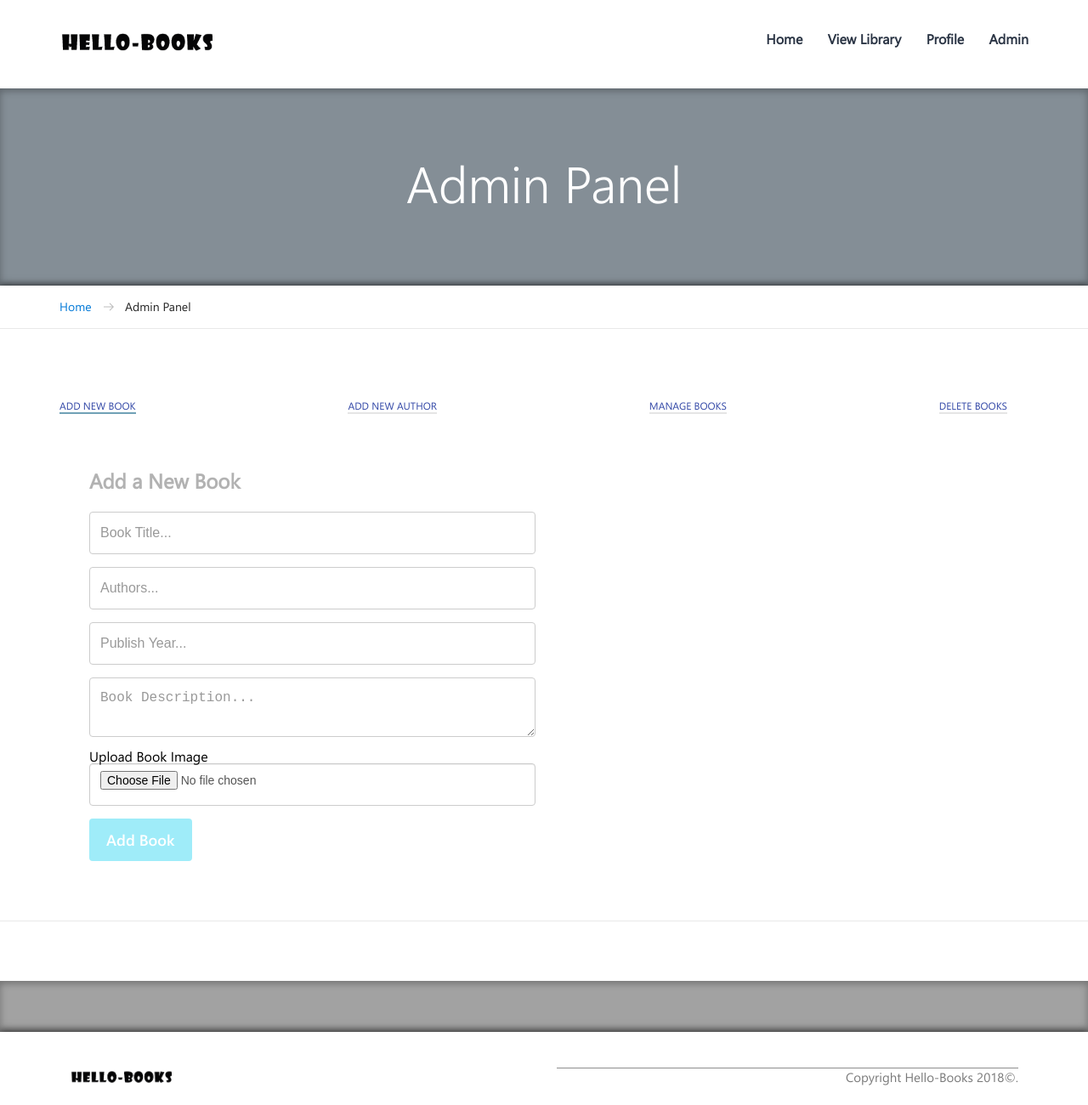
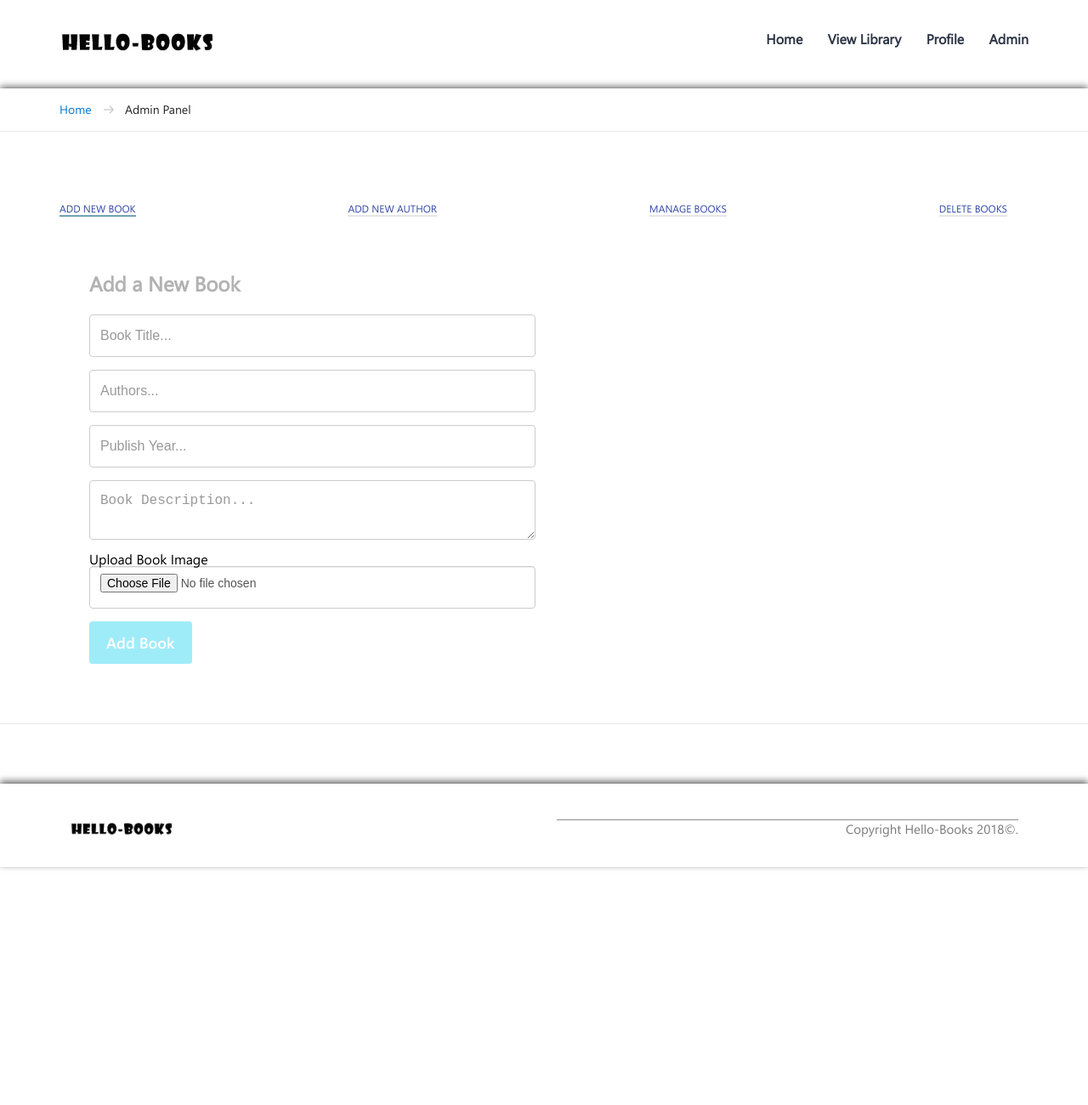
Before and after one commit to Khamisali61/Khamisali61.github.io, a plain HTML site: page designs/UI/admin.html in a window 1280 px wide. Shown: the top 1300 px of the page at 85% size. After the commit the page ends 1050 px from the top, so only its background shows below. Drawn offline with nearby package versions, Linux system fonts and the light colour scheme; a web font is replaced by a local one.

Commit message:
Update admin.html

```diff
--- a/designs/UI/admin.html
+++ b/designs/UI/admin.html
@@ -174,12 +174,7 @@
             </div>
             <div id="page-content">
                 <div class="layout--container">
-                    <div class="layout-header">
-                        <div class="container">
-                            <h1 class="page_header--title">Admin Panel</span>
-                            </h1>
-                        </div>
-                    </div>
+
                     <nav class="breadcrumbs">
                         <div class="container">
                             <ul class="breadcrumbs--list">
@@ -330,11 +325,7 @@
                         <div class="container">
 
                         </div>
-                        <div class="section -pattern -light">
-                            <div class="container">
 
-                            </div>
-                        </div>
 
                         <div class="layout--footer">
                             <footer class="footer">
```
